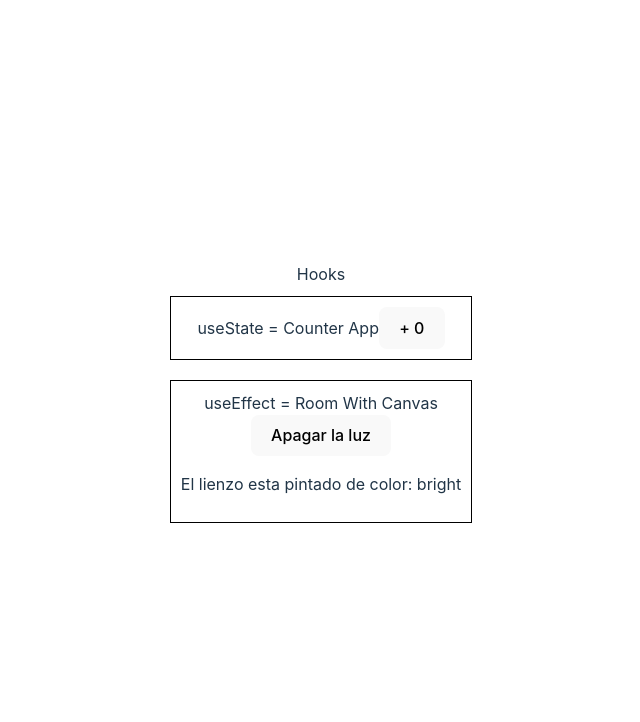
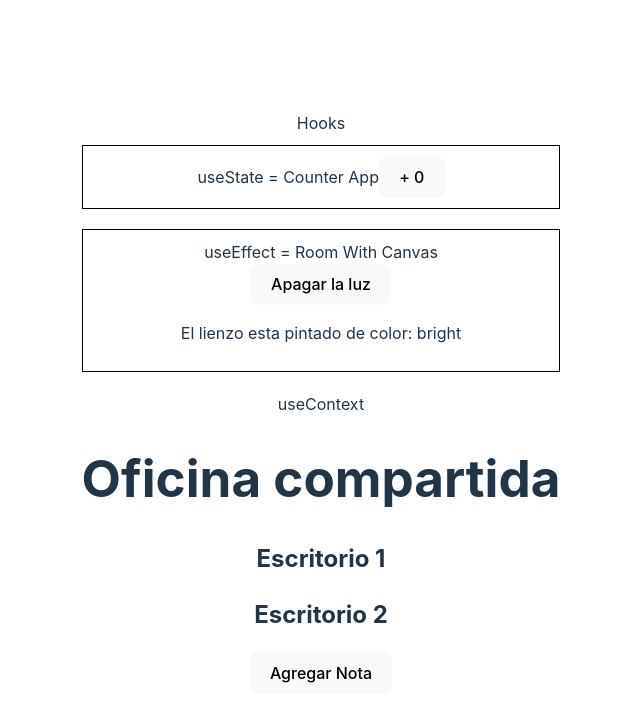
Before and after one commit to camila-stefano/proyecto-digital-house, a React (Vite) app in the folder project-react-redux-TypeScript/: page / in a window 1280 px wide. Shown: the top 722 px of the page, without its empty margins (319-959 px from the left). Built offline with nearby package versions, Linux system fonts and the light colour scheme.

Commit message:
useContext

```diff
--- a/project-react-redux-TypeScript/src/App.jsx
+++ b/project-react-redux-TypeScript/src/App.jsx
@@ -1,6 +1,7 @@
 import "./App.css";
 import Counter from "./hooks/Counter";
 import RoomWithCanvas from "./hooks/RoomWithCanvas";
+import { Office } from "./hooks/useContext/Office";
 
 function App() {
   console.log("Render App");
@@ -15,6 +16,10 @@ function App() {
         useEffect = Room With Canvas
         <RoomWithCanvas />
       </div>
+      <div>
+        useContext
+        <Office />
+      </div>
     </>
   );
 }
--- /dev/null
+++ b/project-react-redux-TypeScript/src/hooks/useContext/Desk1.jsx
@@ -0,0 +1,17 @@
+import { useContext } from "react";
+import SharedNotesContext from "./SharedNotesContext";
+
+export default function Desk1() {
+  const { sharedNotes } = useContext(SharedNotesContext);
+
+  return (
+    <div className="desk">
+      <h2>Escritorio 1</h2>
+      <ul>
+        {sharedNotes.map((note, index) => (
+          <li key={index}>{note}</li>
+        ))}
+      </ul>
+    </div>
+  );
+}
--- /dev/null
+++ b/project-react-redux-TypeScript/src/hooks/useContext/Desk2.jsx
@@ -0,0 +1,15 @@
+import { useContext } from "react";
+import SharedNotesContext from "./SharedNotesContext";
+
+export default function Desk2() {
+  const { addNotes } = useContext(SharedNotesContext);
+
+  return (
+    <div className="desk">
+      <h2>Escritorio 2</h2>
+      <button onClick={() => addNotes("Esta es una nota muy importante")}>
+        Agregar Nota
+      </button>
+    </div>
+  );
+}
--- /dev/null
+++ b/project-react-redux-TypeScript/src/hooks/useContext/Office.jsx
@@ -0,0 +1,30 @@
+import { useState } from "react";
+import SharedNotesContext from "./SharedNotesContext";
+import Desk1 from "./Desk1";
+import Desk2 from "./Desk2";
+
+export const Office = () => {
+  const [sharedNotes, setSharedNotes] = useState([]);
+
+  const addNotes = (note) => {
+    setSharedNotes([...sharedNotes, note]);
+  };
+
+  return (
+    <SharedNotesContext.Provider
+      value={{
+        sharedNotes,
+        addNotes,
+      }}
+    >
+      <div>
+        <div className="office">
+          <h1>Oficina compartida</h1>
+          {/*desk*/}
+          <Desk1 />
+          <Desk2 />
+        </div>
+      </div>
+    </SharedNotesContext.Provider>
+  );
+};
--- /dev/null
+++ b/project-react-redux-TypeScript/src/hooks/useContext/SharedNotesContext.jsx
@@ -0,0 +1,5 @@
+import { createContext } from "react";
+
+const SharedNotesContext = createContext();
+
+export default SharedNotesContext;
```
